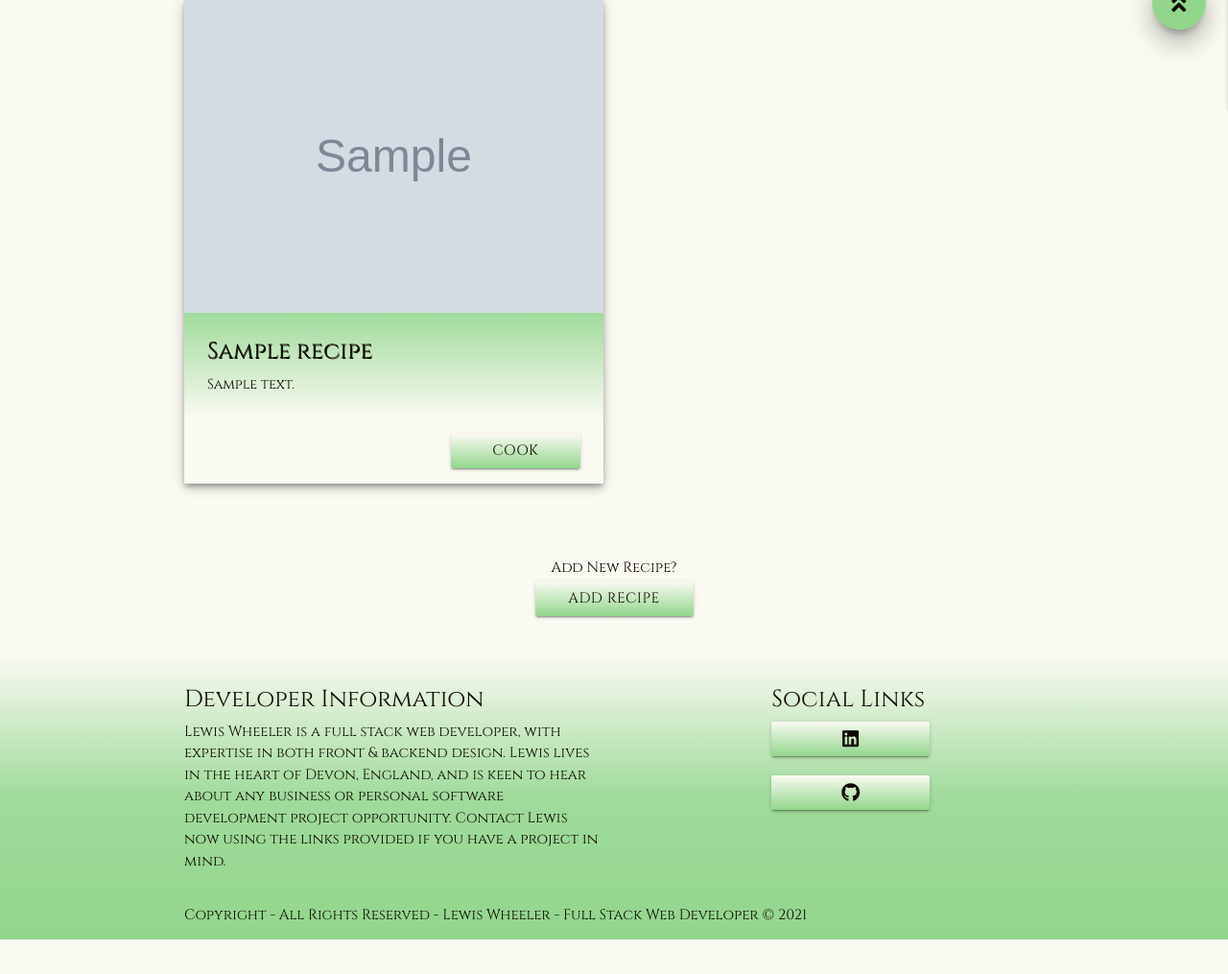
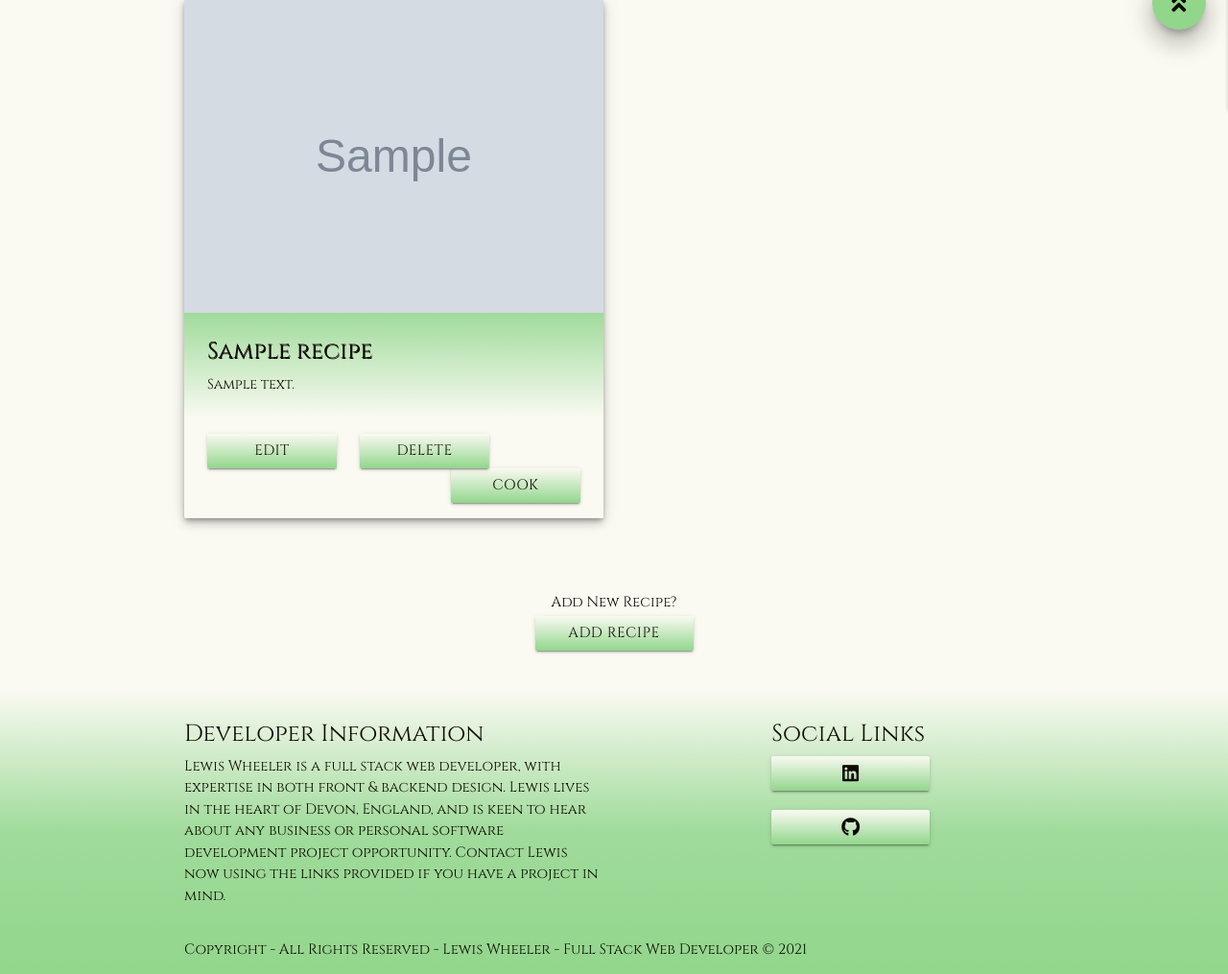
Before and after one commit to Code-Institute-Submissions/Friendly-Digest, a Flask app: page /myRecipes/1 in a window 1280 px wide. Shown: the part 746-1761 px from the top of the page at 96% size. Before the commit the page ends 1725 px from the top, so only its background shows below. Run offline with Flask 2, Linux system fonts and the light colour scheme; the visitor is signed in with stand-in values (Sample User, id 1); grey boxes marked "Sample" are stand-in pictures; a database or web service that is not in the repository returns one stand-in record (values such as "Sample title"); some libraries are stand-ins or nearby versions; some web fonts are replaced.

Commit message:
Added Edit and Delete buttons to myRecipes card so that users will be able to edit and delete their recipes via their myRecipes page.

```diff
--- a/templates/myRecipes.html
+++ b/templates/myRecipes.html
@@ -42,8 +42,22 @@
                     <p>{{ recipes.recipe_description }}</p>
                 </div>
 
-                <!--View Recipe Button-->
+                <!--Recipe Buttons-->
                 <div class="card-action">
+
+                    <!--Edit Recipe-->
+                    <a href="#">
+                        <button type="button" class="btn card-btn left">
+                            <span>Edit</span>
+                        </button></a>
+
+                    <!--Delete Recipe-->
+                    <a href="#">
+                        <button type="button" class="btn card-btn">
+                            <span>Delete</span>
+                        </button></a>
+
+                    <!--View Recipe-->
                     <a href="#">
                         <button type="button" class="btn card-btn right">
                             <span>Cook</span>
```
